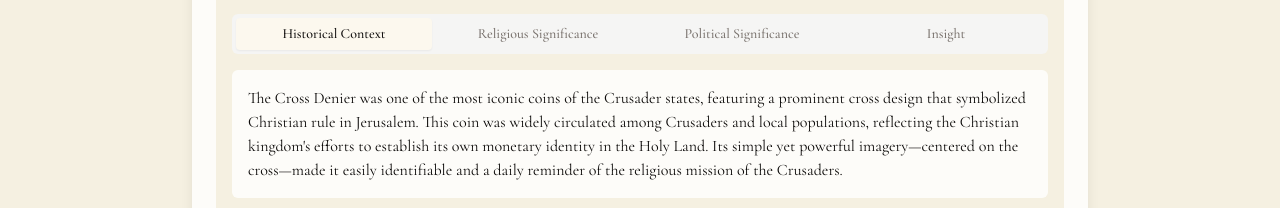
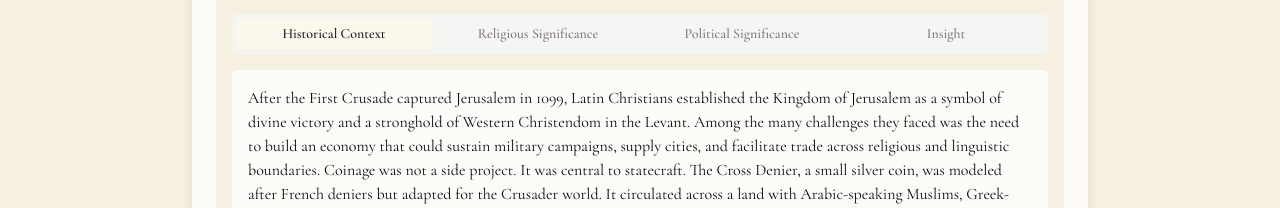
Before and after one commit to GITWOCS/coin-trails-of-faith, a React (Vite) app: page /christian-coins in a window 1280 px wide. Shown: the part 730-938 px from the top of the page. Built offline with nearby package versions, Linux system fonts and the light colour scheme.

Commit message:
Add coin details and analysis
Add detailed information and analysis for coins in the Christian Coins page.

```diff
--- a/src/pages/ChristianCoins.tsx
+++ b/src/pages/ChristianCoins.tsx
@@ -1,4 +1,3 @@
-
 import Layout from "@/components/layout/Layout";
 import { Tabs, TabsContent, TabsList, TabsTrigger } from "@/components/ui/tabs";
 import { motion } from "framer-motion";
@@ -82,47 +81,40 @@ const ChristianCoins = () => {
               <TabsContent value="kingdom-jerusalem" className="mt-6 p-4 bg-parchment rounded-md">
                 <h2 className="text-2xl font-medieval mb-4">Cross Denier of the Kingdom of Jerusalem</h2>
                 <CoinTabsDetail
-                  context={`The Cross Denier was one of the most iconic coins of the Crusader states, featuring a prominent cross design that symbolized Christian rule in Jerusalem.
-This coin was widely circulated among Crusaders and local populations, reflecting the Christian kingdom's efforts to establish its own monetary identity in the Holy Land.
-Its simple yet powerful imagery—centered on the cross—made it easily identifiable and a daily reminder of the religious mission of the Crusaders.`}
-                  religion={`The presence of the cross was a clear assertion of Christianity in regions once dominated by Islamic or Byzantine rulers.
-Inscriptions often referred to Christ or Christian leaders, highlighting the claim to religious legitimacy in the Crusader state.
-These coins reinforced Christian values and the authority of the Latin church in Jerusalem among both Crusaders and local converts.`}
-                  political={`The issue of a unique denier marked the independence and sovereignty of the Kingdom of Jerusalem.
-Rulers used coinage to assert their claim over the land, and the silver content was an important part of local and regional trade.
-Control over coin production—especially the right to mint with Christian symbology—was a critical aspect of Crusader state power.`}
-                  insight={`The Cross Denier is emblematic of the way Crusaders used currency to stake both their economic presence and their ideological intentions.
-Its widespread use by diverse peoples shows how religious and political identity could be reinforced (or even challenged) through the simple medium of a coin.`}
+                  context={`After the First Crusade captured Jerusalem in 1099, Latin Christians established the Kingdom of Jerusalem as a symbol of divine victory and a stronghold of Western Christendom in the Levant. Among the many challenges they faced was the need to build an economy that could sustain military campaigns, supply cities, and facilitate trade across religious and linguistic boundaries. Coinage was not a side project. It was central to statecraft. The Cross Denier, a small silver coin, was modeled after French deniers but adapted for the Crusader world. It circulated across a land with Arabic-speaking Muslims, Greek-speaking Christians, Armenian communities, and Latin Crusaders. The Kingdom of Jerusalem minted it to declare not only economic stability but also theological certainty. This was Christian land now, and the coin said so with every transaction.`}
+                  religion={`The design placed a bold Christian cross at the center of the coin. There were no saints, no kings, just the cross—simple, unmistakable, and unyielding. This choice was deliberate. In the Holy Land, where Islamic coins featured flowing Arabic script and Qur'anic verses, and Byzantine coins depicted Christ Pantocrator or emperors, this coin planted a different kind of flag. It reduced Christian iconography to its most elemental and universally recognized symbol. This cross was not a decorative feature. It was a theological statement. In the heart of the most contested religious space on earth, it announced that the Latin Church now had the final word. The coin turned the cross into currency, fusing devotion and economy in one powerful image.`}
+                  political={`The coin's circulation served a dual function. It enabled commerce, but also reinforced authority. Every time a soldier received payment, a merchant made a sale, or a tax collector accepted dues, the coin served as a miniature proclamation of Crusader rule. Its wide use reflected the effectiveness of this messaging. Even those who did not identify with its religious symbolism still accepted it because it worked.`}
+                  insight={`The Cross Denier captures one of the most revealing contradictions of Crusader rule. It was meant to symbolize triumph, permanence, and spiritual clarity. Yet its success depended on its ability to be used by people who might not share its message. This coin is not just an artifact of conquest. It is a lesson in negotiation between faith and pragmatism, between declaration and diplomacy.`}
                 />
               </TabsContent>
 
               <TabsContent value="antioch" className="mt-6 p-4 bg-parchment rounded-md">
                 <h2 className="text-2xl font-medieval mb-4">Denier of Bohemond III (Antioch)</h2>
                 <CoinTabsDetail
-                  context="More detailed analysis will be provided in upcoming updates."
-                  religion=""
-                  political=""
-                  insight=""
+                  context={`Antioch was one of the most important Crusader cities, sitting at the nexus of East and West, Islam and Christianity, Latin and Greek. Its strategic location meant it was always under pressure, both from external Muslim forces and from internal cultural and religious divisions. When Bohemond III came to power in the late 12th century, his rule reflected a careful balance of aggression and adaptation. His deniers were minted to assert Latin Christian authority, drawing from French and Norman coinage traditions. But they had to be made legible to a population that was overwhelmingly Greek Orthodox, Arabic-speaking, and long accustomed to Byzantine governance. The denier was a form of code-switching. It declared one thing while operating in the space of another.`}
+                  religion={`The cross was again the centerpiece. It spoke the language of the Crusades and of militant Christian faith in a city reclaimed for God. Yet, unlike the coins of Jerusalem, Antioch's deniers often coexisted with older Byzantine coins still in circulation. The Latin cross did not erase the city's past. Instead, it sat alongside it, insisting on a new reality even as old loyalties remained. For Bohemond, minting this coin was a form of religious diplomacy. It allowed him to stake a claim without eliminating the population's historical memory. The coin asked people to believe in Latin rule, even as their faith traditions remained closer to Constantinople than to Rome.`}
+                  political={`The denier functioned as a tool of unification, even as it proclaimed division. In a city where religious and ethnic boundaries cut across neighborhoods and marketplaces, a common currency was one of the few tools Bohemond had to assert control. The coin was more than a medium of exchange. It was a device for building consensus, or at least compliance. Its Latin inscriptions and Crusader imagery may have alienated some, but its material value brought it into everyday life.`}
+                  insight={`Bohemond's denier is not just a Crusader coin. It is a study in strategy. It shows how leaders used currency not only to project power but to embed it into the fabric of life. It reminds us that coins don't just reflect power. They help create it.`}
                 />
               </TabsContent>
 
               <TabsContent value="constantinople" className="mt-6 p-4 bg-parchment rounded-md">
                 <h2 className="text-2xl font-medieval mb-4">Coins of the Latin Kingdom of Constantinople</h2>
                 <CoinTabsDetail
-                  context="More detailed analysis will be provided in upcoming updates."
-                  religion=""
-                  political=""
-                  insight=""
+                  context={`The Latin Empire of Constantinople was born not out of divine providence but out of betrayal. The Fourth Crusade, originally aimed at Egypt, was diverted and ultimately culminated in the sack of Constantinople in 1204. What followed was a deeply awkward and unsustainable experiment in Western rule over a deeply Eastern city. The coins minted by the Latin Empire reflect this contradiction. They often borrowed the formats of Byzantine currency, such as thin flans and concave shapes, but repurposed them with Latin inscriptions and Western Christian imagery. These coins were not designed to integrate. They were designed to overwrite.`}
+                  religion={`Religiously, the coins were part of a campaign to replace Orthodoxy with Catholicism. They showed crosses, saints rendered in Western styles, and inscriptions in Latin. This was not subtle. It was a visual replacement. Where once Christ Pantocrator reigned on Byzantine coins, now a Latin cross or Madonna made a different claim. The coin became a battleground. Every symbol chosen, every phrase inscribed, was a declaration of which branch of Christianity now claimed supremacy. This was theological warfare rendered in metal.`}
+                  political={`Politically, these coins had to function in a city still filled with Greeks. They had to pay soldiers, fund reconstruction, and facilitate trade. Yet, their design made clear that this was no longer a Byzantine space. The coins were both necessary and alienating. Their circulation marks a moment where currency was used not to bridge cultures, but to enforce separation. Yet, over time, economic pragmatism demanded concessions. Later Latin coins became more Byzantine in appearance again, signaling the limits of conquest when money had to flow.`}
+                  insight={`These coins embody the contradiction at the heart of the Latin Empire. They were intended to unify under a new order, but they also alienated the very population they were meant to serve. They reveal the limits of imposed rule and the ways in which money can become a site of resistance as well as authority.`}
                 />
               </TabsContent>
 
               <TabsContent value="richard" className="mt-6 p-4 bg-parchment rounded-md">
                 <h2 className="text-2xl font-medieval mb-4">Coin of Richard I (the Lionheart)</h2>
                 <CoinTabsDetail
-                  context="More detailed analysis will be provided in upcoming updates."
-                  religion=""
-                  political=""
-                  insight=""
+                  context={`Richard I was a king, a warrior, and considered a legend. However, not a ruler of any Crusader state. Yet his coins, minted in England, carried tremendous symbolic weight during the Third Crusade. Soldiers, pilgrims, and merchants carried his silver with them into the Levant, making his coinage a kind of traveling ambassador. These coins became tokens of Western solidarity. They were not just currency—they were relics of commitment, small pieces of the Christian West embedded in the economy of the East.`}
+                  religion={`Richard's coinage featured Christian imagery and Latin inscriptions, asserting his divine right to rule. But in the Crusader context, these coins took on additional meaning. They were symbols of Crusader legitimacy, linking the battlefield to the throne.`}
+                  political={`Though not minted for Crusader governance, Richard's coins functioned as political tools. Their presence in the East signaled the ongoing connection between Latin Christendom and the Crusader states. They reminded allies and enemies alike that the struggle for the Holy Land was not isolated, but it was part of a wider Christian world with deep pockets and powerful kings. Their use in the Levant suggests that coins didn't need to be local to matter. They just needed to be trusted. And Richard's were.`}
+                  insight={`This coin shows how symbols of power travel. It reminds us that money is never just about metal or value. It carries memory, allegiance, and projection. Richard's coin became an artifact of myth and a token not only of kingship but of a broader Christian narrative.`}
                 />
               </TabsContent>
             </Tabs>
```
